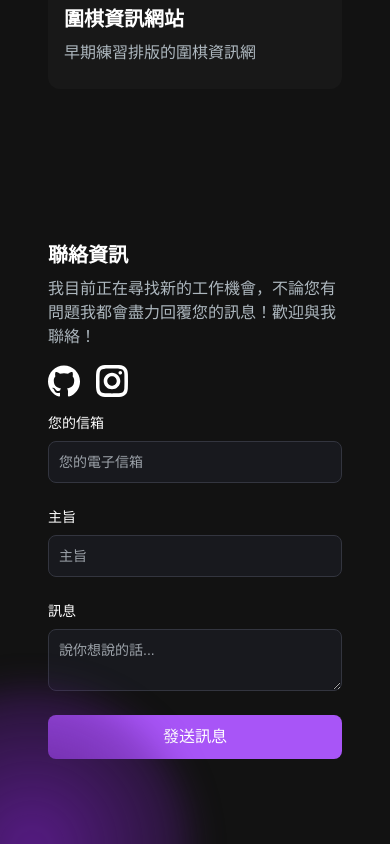
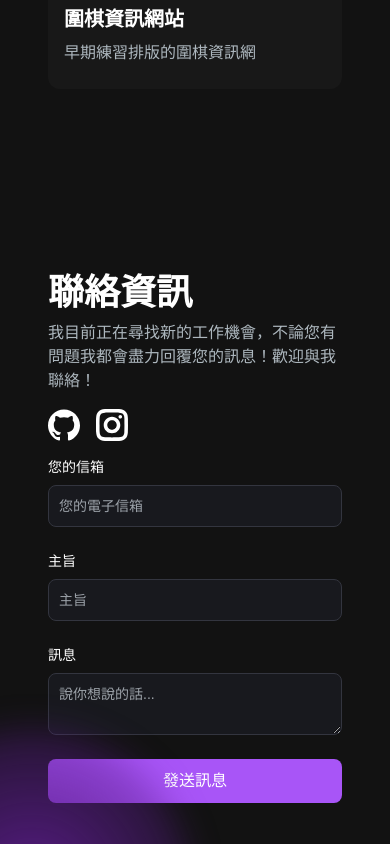
Before and after one commit to samuel00410/MyProfile_website, a Next.js app: page / in a window 390 px wide. Shown: the part 3040-3884 px from the top of the page. Built offline with nearby package versions, Linux system fonts and the light colour scheme.

Commit message:
Navbar 顯示調整 (滑動顯示)

```diff
--- a/src/app/components/EmailSection.jsx
+++ b/src/app/components/EmailSection.jsx
@@ -52,12 +52,12 @@ const EmailSection = () => {
   return (
     <section
       id="contact"
-      className="grid md:grid-cols-2 my-12 py-24 gap-4 relative"
+      className="grid md:grid-cols-2 my-20 py-24 gap-4 relative"
     >
       <div className="bg-[radial-gradient(ellipse_at_center,_var(--tw-gradient-stops))] from-purple-900 to-transparent rounded-full h-80 w-80 z-0 blur-lg absolute top-3/4 -left-4 transform -translate-x-1/2 -translate-1/2"></div>
       {/* 左邊聯絡資訊 */}
       <div className="z-10">
-        <h5 className="text-xl font-bold text-white my-2">聯絡資訊</h5>
+        <h2 className="text-4xl font-bold text-white my-2">聯絡資訊</h2>
         <p className="text-[#ADB7BE] mb-4 max-w-md">
           我目前正在尋找新的工作機會，不論您有問題我都會盡力回覆您的訊息！歡迎與我聯絡！
         </p>
--- a/src/app/components/NavLink.jsx
+++ b/src/app/components/NavLink.jsx
@@ -4,6 +4,7 @@ import { Link } from "react-scroll";
 const NavLink = ({ href, title }) => {
   return (
     <Link
+      activeClass="active_nav"
       to={href}
       spy={true}
       smooth={true}
--- a/src/app/components/Navbar.jsx
+++ b/src/app/components/Navbar.jsx
@@ -36,7 +36,7 @@ const Navbar = () => {
           to="home"
           spy={true}
           smooth={true}
-          offset={-90}
+          offset={-100}
           duration={500}
           className="text-white text-2xl md:text-5xl font-semibold cursor-pointer"
         >
--- a/src/app/globals.css
+++ b/src/app/globals.css
@@ -20,6 +20,10 @@ body {
   font-family: Arial, Helvetica, sans-serif;
 }
 
+.active_nav{
+  @apply text-white font-bold border-b-2 border-yellow-300
+}
+
 @layer utilities {
   .text-balance {
     text-wrap: balance;
```
